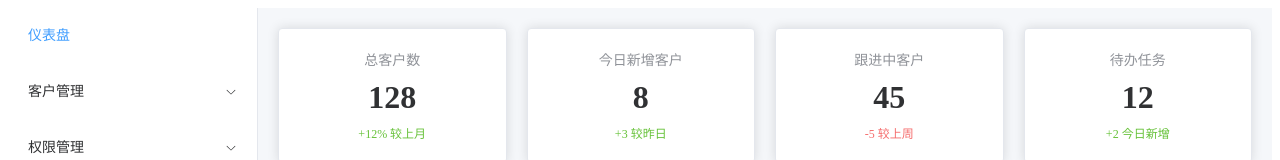
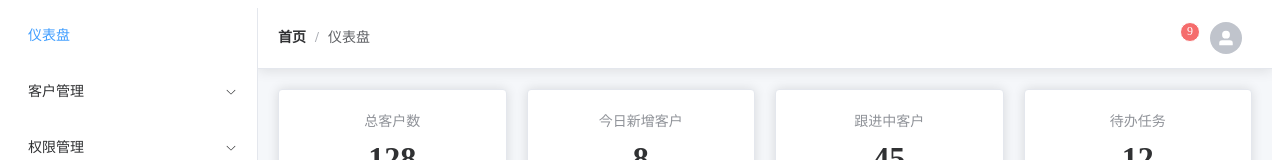
Before and after one commit to lanxiaole/CRM, a Vue app: page / in a window 1280 px wide. Shown: the top 160 px of the page. Built offline with nearby package versions, Linux system fonts and the light colour scheme; data requests are answered from the project's data file; sample sign-in values are in the browser's storage.

Commit message:
顶部导航栏制作

```diff
--- a/src/components/Navbar.vue
+++ b/src/components/Navbar.vue
@@ -1,7 +1,125 @@
-<script setup></script>
+<script setup>
+import { ref } from 'vue'
+import { useRouter } from 'vue-router'
+import { useUserStore } from '../stores/userStore'
+import { FullScreen, Bell, Setting, Lock, SwitchButton } from '@element-plus/icons-vue'
+
+const router = useRouter()
+const userStore = useUserStore()
+
+// 修改密码弹窗
+const showPwdDialog = ref(false)
+
+// 退出登录
+const handleLogout = () => {
+  userStore.logout()
+}
+</script>
 
 <template>
-  <div class="navbar">顶部导航栏</div>
+  <div class="navbar">
+    <!-- 左侧面包屑 -->
+    <div class="navbar-left">
+      <el-breadcrumb separator="/">
+        <el-breadcrumb-item :to="{ path: '/' }">首页</el-breadcrumb-item>
+        <el-breadcrumb-item>仪表盘</el-breadcrumb-item>
+      </el-breadcrumb>
+    </div>
+
+    <!-- 右侧操作区 -->
+    <div class="navbar-right">
+      <!-- 全屏按钮 -->
+      <el-tooltip content="全屏" placement="bottom">
+        <div class="nav-item">
+          <full-screen />
+        </div>
+      </el-tooltip>
+
+      <!-- 消息通知 -->
+      <el-tooltip content="消息通知" placement="bottom">
+        <div class="nav-item">
+          <bell />
+          <el-badge :value="9" class="badge" />
+        </div>
+      </el-tooltip>
+
+      <!-- 用户下拉菜单 -->
+      <el-dropdown trigger="hover">
+        <div class="user-info">
+          <el-avatar :size="32" icon="UserFilled" />
+          <span class="username">{{ userStore.userInfo.name }}</span>
+        </div>
+        <template #dropdown>
+          <el-dropdown-menu>
+            <el-dropdown-item @click="router.push('/profile')" :icon="Setting">
+              个人中心
+            </el-dropdown-item>
+            <el-dropdown-item @click="showPwdDialog = true" :icon="Lock">
+              修改密码
+            </el-dropdown-item>
+            <el-dropdown-item divided @click="handleLogout" :icon="SwitchButton">
+              退出登录
+            </el-dropdown-item>
+          </el-dropdown-menu>
+        </template>
+      </el-dropdown>
+    </div>
+  </div>
+
+  <!-- 修改密码弹窗（占位，后续可完善功能） -->
+  <el-dialog v-model="showPwdDialog" title="修改密码" width="500px">
+    <p>修改密码功能开发中...</p>
+    <template #footer>
+      <el-button @click="showPwdDialog = false">取消</el-button>
+      <el-button type="primary">确定</el-button>
+    </template>
+  </el-dialog>
 </template>
 
-<style scoped></style>
+<style scoped>
+.navbar {
+  display: flex;
+  justify-content: space-between;
+  align-items: center;
+  height: 60px;
+  padding: 0 20px;
+  background: #fff;
+  border-bottom: 1px solid #e4e7ed;
+  box-shadow: 0 2px 12px 0 rgba(0, 0, 0, 0.1);
+}
+
+.navbar-right {
+  display: flex;
+  align-items: center;
+  gap: 20px;
+}
+
+.nav-item {
+  font-size: 20px;
+  color: #606266;
+  cursor: pointer;
+  position: relative;
+}
+
+.nav-item:hover {
+  color: #409eff;
+}
+
+.badge {
+  position: absolute;
+  top: -5px;
+  right: -10px;
+}
+
+.user-info {
+  display: flex;
+  align-items: center;
+  gap: 10px;
+  cursor: pointer;
+}
+
+.username {
+  font-size: 14px;
+  color: #303133;
+}
+</style>
--- a/src/layouts/Layout.vue
+++ b/src/layouts/Layout.vue
@@ -1,5 +1,6 @@
 <script setup>
 import Sidebar from '../components/Sidebar.vue'
+import Navbar from '../components/Navbar.vue'
 </script>
 
 <template>
@@ -8,7 +9,12 @@ import Sidebar from '../components/Sidebar.vue'
     <Sidebar />
     <!-- 右侧内容区 -->
     <div class="main-content">
-      <router-view />
+      <!-- 顶部导航栏 -->
+      <Navbar />
+      <!-- 页面内容区 -->
+      <div class="page-content">
+        <router-view />
+      </div>
     </div>
   </div>
 </template>
@@ -22,7 +28,13 @@ import Sidebar from '../components/Sidebar.vue'
 
 .main-content {
   flex: 1;
-  overflow-y: auto;
+  display: flex;
+  flex-direction: column;
   background-color: #f5f7fa;
 }
+
+.page-content {
+  flex: 1;
+  overflow-y: auto;
+}
 </style>
```
